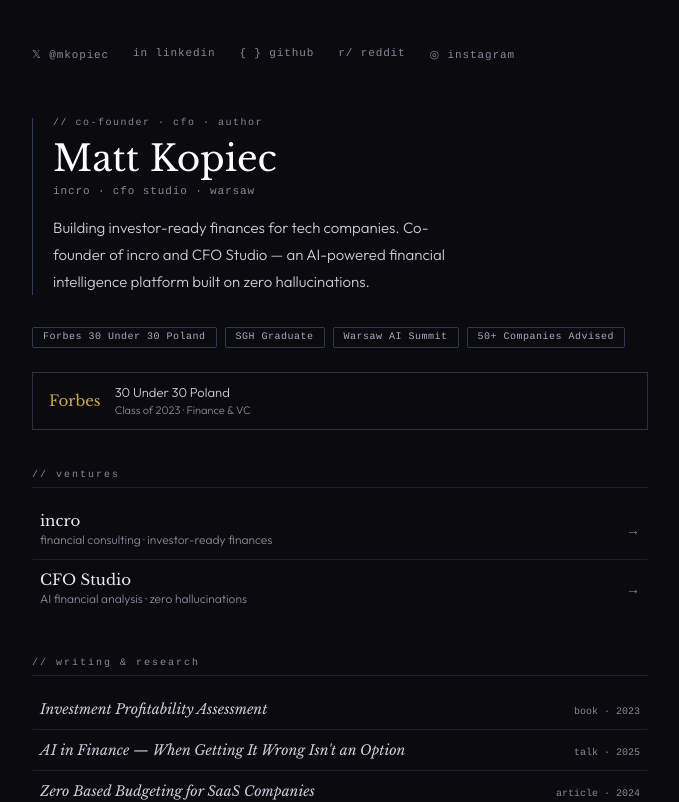
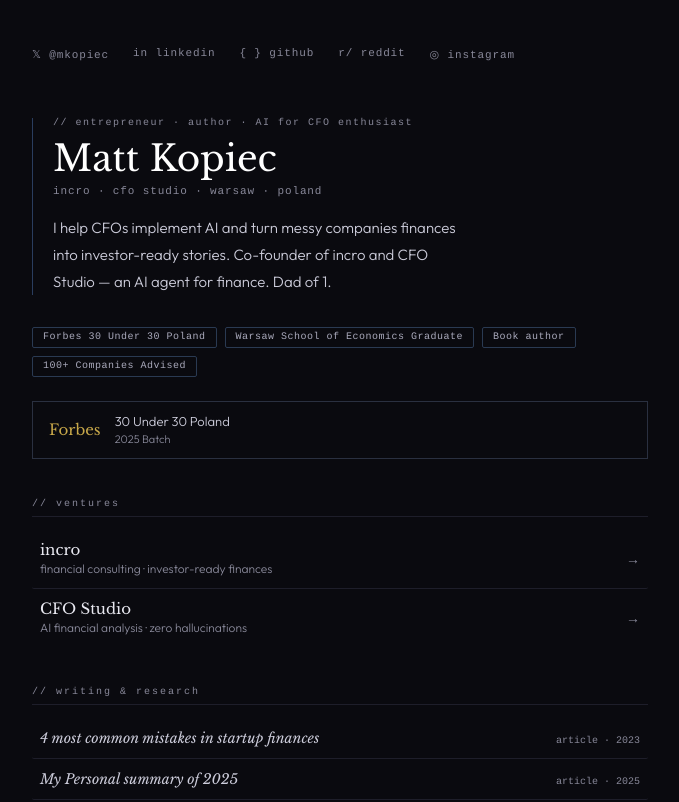
Before and after one commit to financematt/matt-kopiec-website, a React (Vite) app: page / in a window 1280 px wide. Shown: the top 802 px of the page, without its empty margins (300-979 px from the left). Built offline with nearby package versions, Linux system fonts and the light colour scheme.

Commit message:
Update App.jsx

```diff
--- a/src/App.jsx
+++ b/src/App.jsx
@@ -64,13 +64,12 @@
 function Hero() {
   return (
     <div className="hero fade-section" style={{ animationDelay: '80ms' }}>
-      <p className="hero-label">// co-founder · cfo · author</p>
+      <p className="hero-label">// entrepreneur · author · AI for CFO enthusiast</p>
       <h1 className="hero-name">Matt Kopiec</h1>
-      <p className="hero-role">incro · cfo studio · warsaw</p>
+      <p className="hero-role">incro · cfo studio · warsaw · poland</p>
       <p className="hero-bio">
-        Building investor-ready finances for tech companies. Co-founder of incro
-        and CFO Studio — an AI-powered financial intelligence platform built on
-        zero hallucinations.
+        I help CFOs implement AI and turn messy companies finances into investor-ready stories.
+        Co-founder of incro and CFO Studio — an AI agent for finance. Dad of 1.
       </p>
     </div>
   );
@@ -80,9 +79,9 @@
 function Badges() {
   const items = [
     'Forbes 30 Under 30 Poland',
-    'SGH Graduate',
-    'Warsaw AI Summit',
-    '50+ Companies Advised',
+    'Warsaw School of Economics Graduate',
+    'Book author',
+    '100+ Companies Advised',
   ];
 
   return (
@@ -101,7 +100,7 @@
       <span className="forbes-wordmark">Forbes</span>
       <div className="forbes-body">
         <span className="forbes-main">30 Under 30 Poland</span>
-        <span className="forbes-sub">Class of 2023 · Finance &amp; VC</span>
+        <span className="forbes-sub">2025 Batch</span>
       </div>
     </div>
   );
@@ -148,19 +147,19 @@
 function Writing() {
   const pieces = [
     {
-      title: 'Investment Profitability Assessment',
-      meta: 'book · 2023',
-      href: LINKS.book,
+      title: '4 most common mistakes in startup finances',
+      meta: 'article · 2023',
+      href: 'https://www.linkedin.com/pulse/ive-analyzed-over-100-startup-financial-statements-4-most-kopiec-okpif/?trackingId=3eB7%2FZU%2BRKGLvdt%2BSF4yhw%3D%3D',
     },
     {
-      title: "AI in Finance — When Getting It Wrong Isn't an Option",
-      meta: 'talk · 2025',
-      href: LINKS.talk,
+      title: "My Personal summary of 2025",
+      meta: 'article · 2025',
+      href: 'https://www.linkedin.com/pulse/my-personal-summary-2025-matt-kopiec-ok6nf/?trackingId=3eB7%2FZU%2BRKGLvdt%2BSF4yhw%3D%3D',
     },
     {
-      title: 'Zero Based Budgeting for SaaS Companies',
-      meta: 'article · 2024',
-      href: LINKS.article,
+      title: 'Methods and procedures in fixed asset investment assessment',
+      meta: 'book · 2023',
+      href: 'https://ksiegarnia.difin.pl/metody-i-procedury-w-ocenie-inwestycji-rzeczowych',
     },
   ];
 
```
